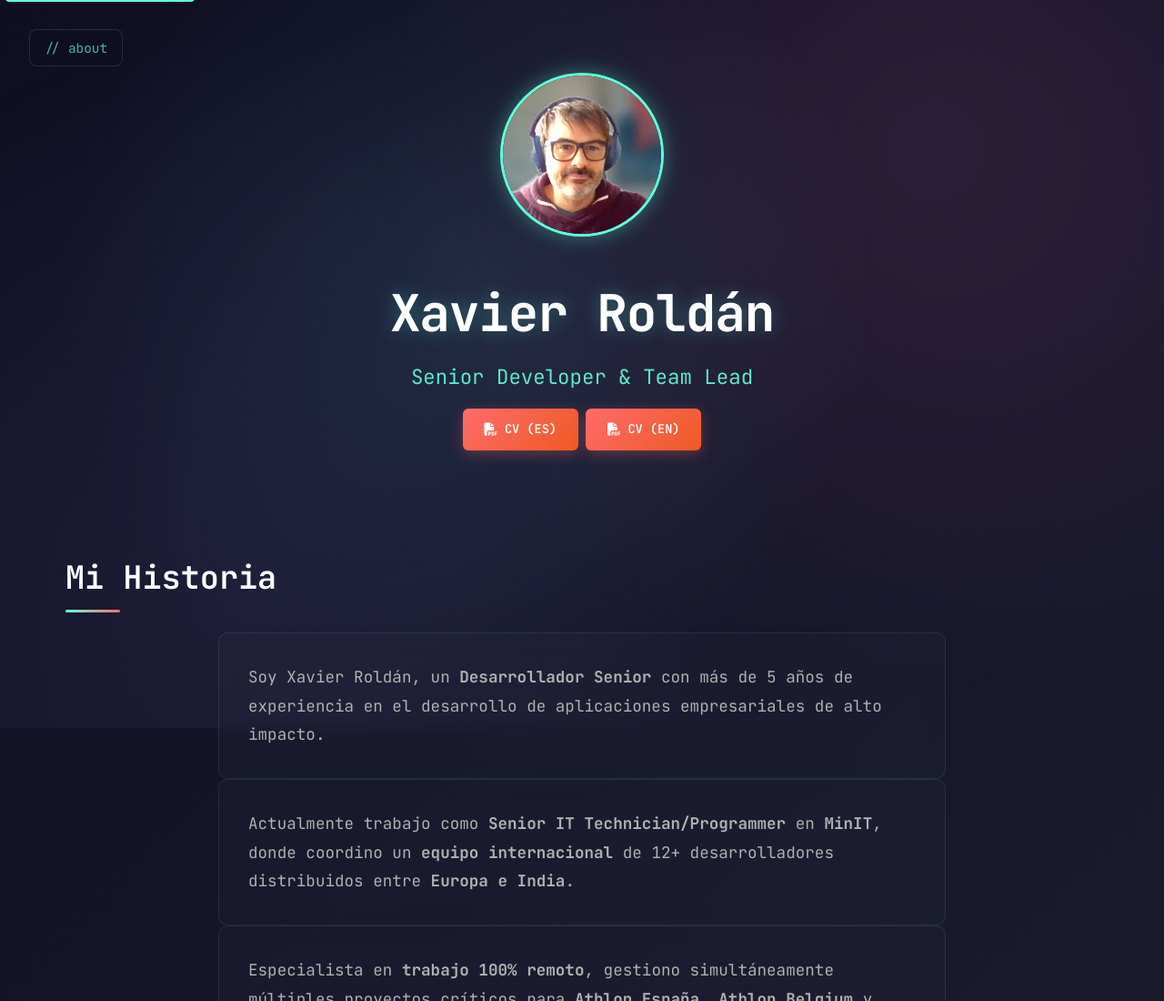
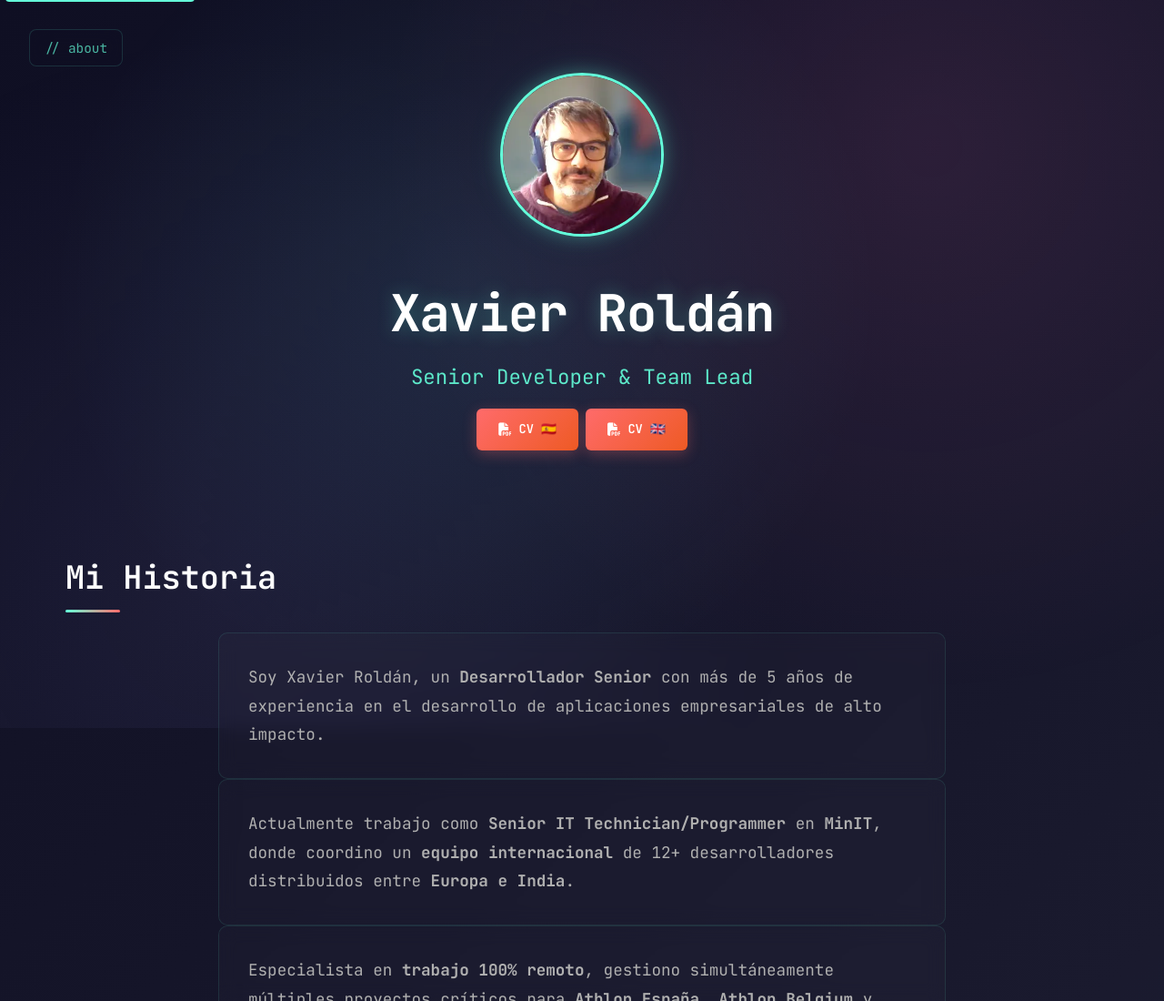
Before and after one commit to xavieroldan/BioSiteCursor, a plain HTML site: page about.html in a window 1280 px wide. Shown: the top 1100 px of the page at 91% size. Drawn offline with Linux system fonts and the light colour scheme.

Commit message:
feat: replace text flags with emoji flags for CV links - improve visual appeal and international recognition

```diff
--- a/about.html
+++ b/about.html
@@ -74,11 +74,11 @@
             <div class="cv-links">
                 <a href="CV/cv_updated.html" class="cv-btn" target="_blank" rel="noopener" aria-label="View CV in Spanish">
                     <i class="fas fa-file-pdf"></i>
-                    CV (ES)
+                    CV 🇪🇸
                 </a>
                 <a href="CV/cv_updated_en.html" class="cv-btn" target="_blank" rel="noopener" aria-label="View CV in English">
                     <i class="fas fa-file-pdf"></i>
-                    CV (EN)
+                    CV 🇬🇧
                 </a>
             </div>
         </header>
```
Also changed, not shown: index.html (+2 -2 lines), projects.html (+2 -2 lines).
